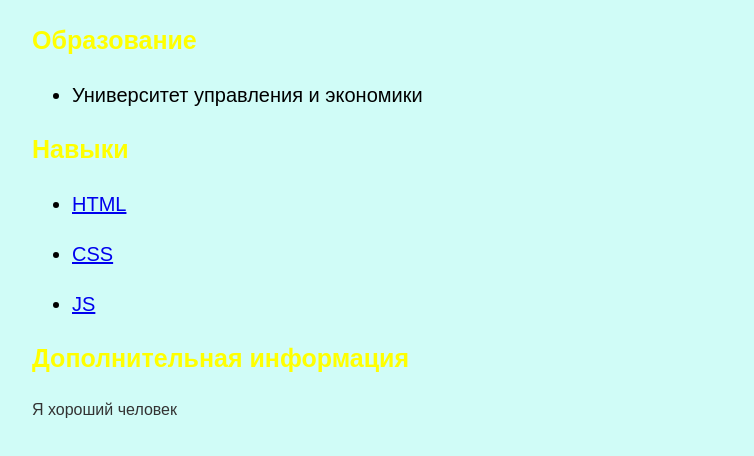
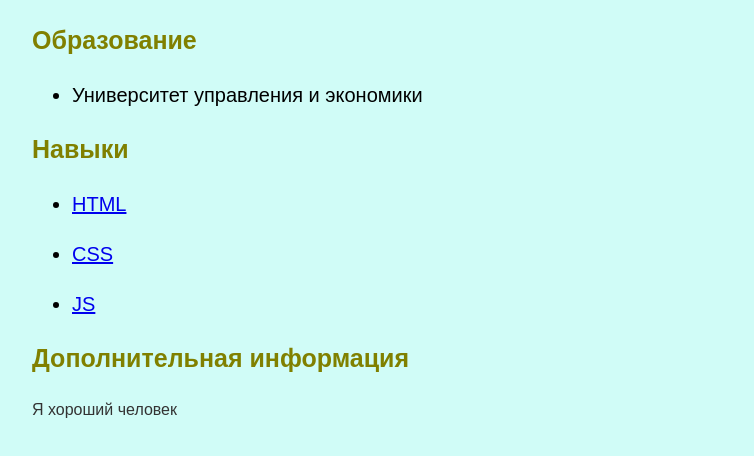
Before and after one commit to MaxSmirnov01/MaxSmirnov01.github.io, a plain HTML site: page index.html in a window 1280 px wide. Shown: the part 138-594 px from the top of the page, without its empty margins (118-872 px from the left). Drawn offline with Linux system fonts and the light colour scheme.

Commit message:
Update style.css

```diff
--- a/style.css
+++ b/style.css
@@ -24,7 +24,7 @@ main>h2 {
 section>h2 {
     text-align: left;
     font-size: 25px;
-    color: yellow;
+    color: #808000;
 }
 
 ul {
```
